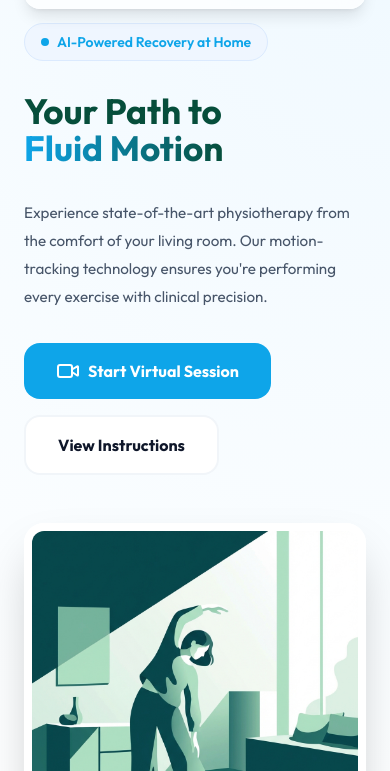
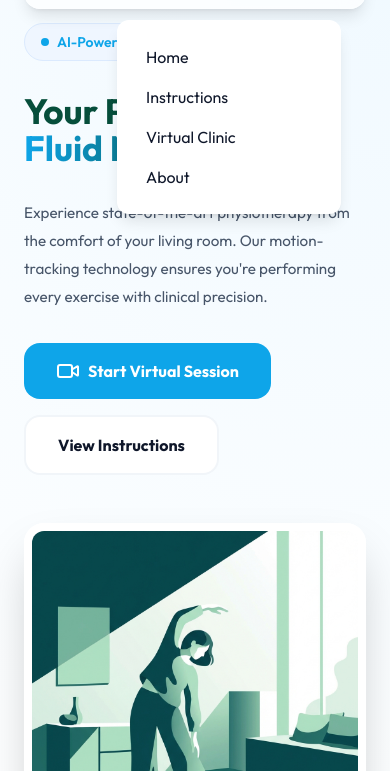
Before and after one commit to shakilahamed12git/Shakil-Ahamed, a plain HTML site: page index.html in a window 390 px wide. Both pictures are taken after a click on the button 321 px from the left and 49 px from the top of the page. Shown: the part 73-844 px from the top of the page. Drawn offline with nearby package versions, Linux system fonts and the light colour scheme.

Commit message:
Add files via upload

```diff
--- a/index.html
+++ b/index.html
@@ -247,7 +247,7 @@
                 <a href="#home" class="block py-2 px-3 rounded hover:bg-slate-50">Home</a>
                 <a href="#instructions" class="block py-2 px-3 rounded hover:bg-slate-50">Instructions</a>
                 <a href="#camera" class="block py-2 px-3 rounded hover:bg-slate-50">Virtual Clinic</a>
-                <a href="#" class="block py-2 px-3 rounded hover:bg-slate-50">Safety</a>
+                <a href="#" class="block py-2 px-3 rounded hover:bg-slate-50">About</a>
             </div>
         </div>
     </nav>
@@ -647,7 +647,30 @@
 
         startBtn.addEventListener('click', startCamera);
         stopBtn.addEventListener('click', stopCamera);
-    </script>
+
+        // Mobile menu toggle: open/close and close on outside click or Escape
+        (function() {
+            const mobileMenuBtn = document.getElementById('mobileMenuBtn');
+            const mobileMenu = document.getElementById('mobileMenu');
+            if (!mobileMenuBtn || !mobileMenu) return;
+
+            mobileMenuBtn.addEventListener('click', (e) => {
+                e.stopPropagation();
+                mobileMenu.classList.toggle('hidden');
+            });
+
+            // Close when clicking outside
+            document.addEventListener('click', (ev) => {
+                if (!mobileMenu.contains(ev.target) && ev.target !== mobileMenuBtn) {
+                    mobileMenu.classList.add('hidden');
+                }
+            });
+
+            // Close on Escape key
+            document.addEventListener('keydown', (ev) => {
+                if (ev.key === 'Escape') mobileMenu.classList.add('hidden');
+            });
+        })();
     </script>
 </body>
 
```
